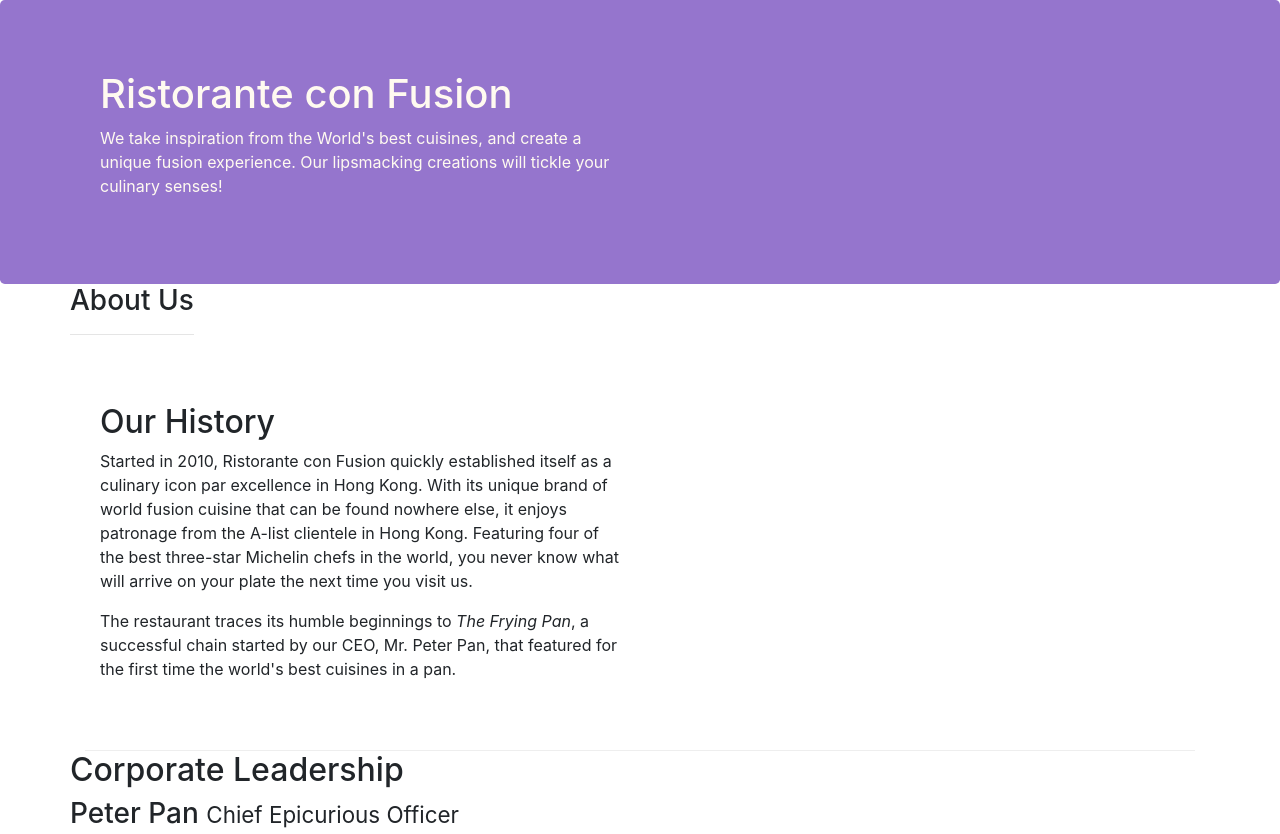
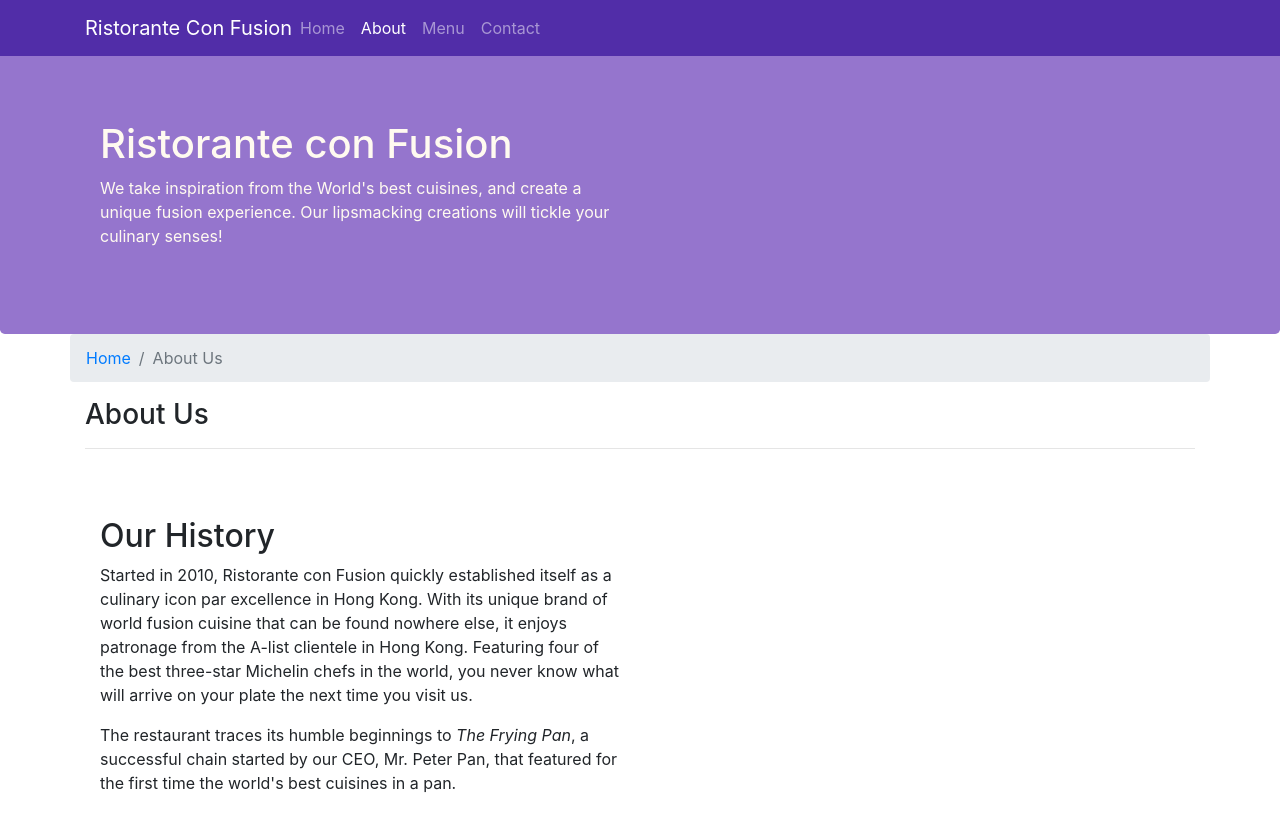
Before and after one commit to priyanka15ngm/Front-End-web-UI-Frameworks-Bootstrap4, a website: page aboutus.html in a window 1280 px wide. Shown: the top 834 px of the page. Drawn offline with nearby package versions, Linux system fonts and the light colour scheme.

Commit message:
Navbar and Breadcrumbs

```diff
--- a/aboutus.html
+++ b/aboutus.html
@@ -14,6 +14,25 @@
 </head>
 
 <body>
+     <nav class="navbar navbar-dark navbar-expand-sm fixed-top">
+        <div class="container">
+            <button class="navbar-toggler" type="button" data-toggle="collapse" data-target="#Navbar">
+                <span class="navbar-toggler-icon"></span>
+            </button>
+             <a class="navbar-brand mr-auto" href="./index.html">Ristorante Con Fusion</a>
+            <div class="collapse navbar-collapse" id="Navbar">
+                <ul class="navbar-nav mr-auto">
+
+                    <li class="nav-item "><a class="nav-link" href="./index.html">Home</a></li>
+                    <li class="nav-item active"><a class="nav-link" href="#">About</a></li>
+                    <li class="nav-item"><a class="nav-link" href="#">Menu</a></li>
+                    <li class="nav-item"><a class="nav-link" href="#">Contact</a></li>
+                </ul>
+            </div>
+
+         </div>
+    </nav>
+
 
     <header class="jumbotron">
         <div class="container">
@@ -29,8 +48,13 @@
     </header>
 
     <div class = "container">
-        <div class = "row">
-            <div>
+            <div class = "row">
+            <ol class="col-12 breadcrumb">
+                <li class="breadcrumb-item"><a href="./index.html">Home</a></li>
+                <li class="breadcrumb-item active">About Us</li>
+            </ol>
+
+            <div class = "col-12">
                <h3>About Us</h3>
                <hr>
             </div>
@@ -69,7 +93,7 @@
                 <div class="col-4 offset-1 col-sm-2">
                     <h5>Links</h5>
                     <ul class="list-unstyled">
-                        <li><a href="#">Home</a></li>
+                        <li><a href="./index.html">Home</a></li>
                         <li><a href="#">About</a></li>
                         <li><a href="#">Menu</a></li>
                         <li><a href="#">Contact</a></li>
--- a/css/styles.css
+++ b/css/styles.css
@@ -27,3 +27,12 @@ address {
   margin: 0px;
   color: #0f0f0f;
 }
+
+body {
+  padding: 50px 0px 0px 0px;
+  z-index: 0;
+}
+
+.navbar-dark {
+  background-color: #512da8;
+}
```
Also changed, not shown: index.html (+19 -0 lines).
